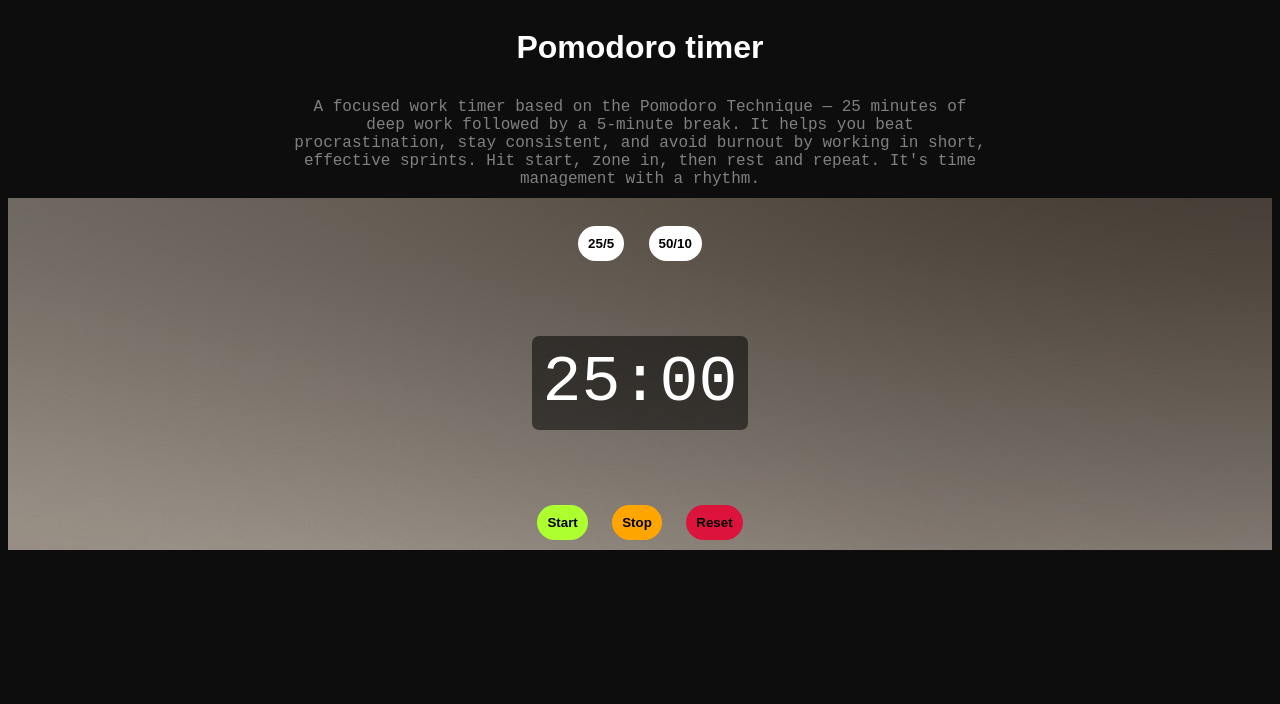
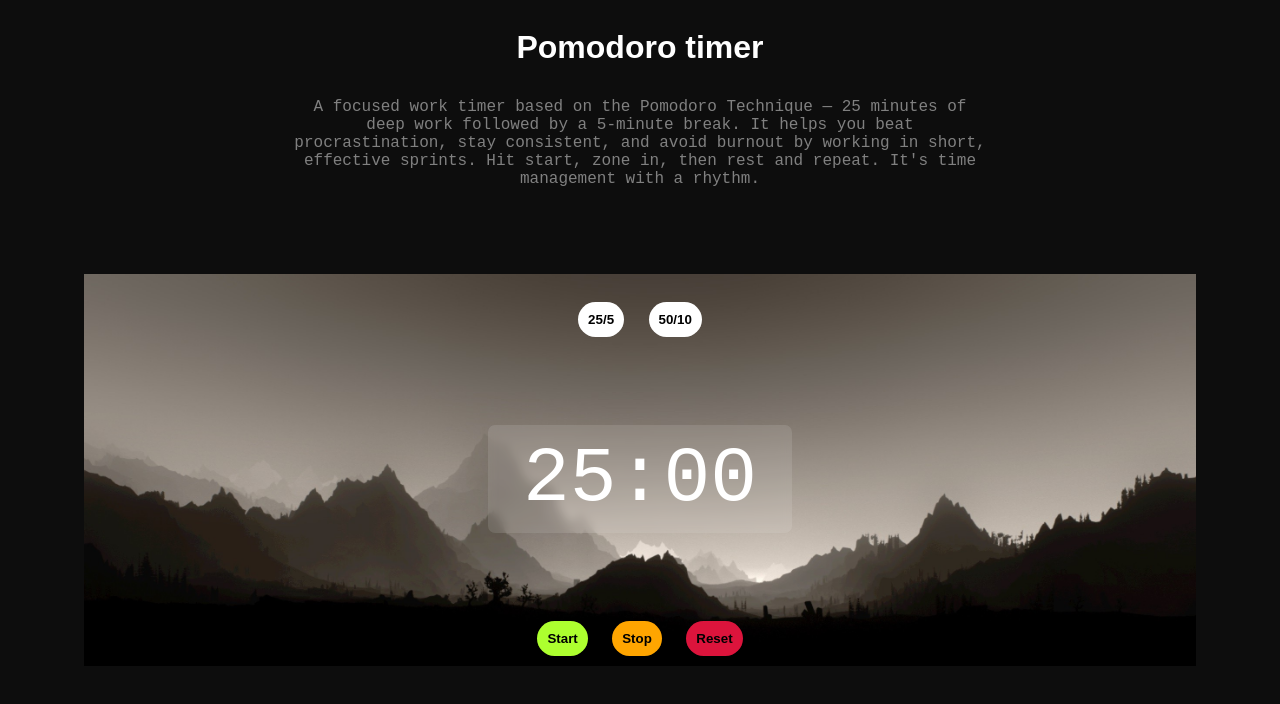
Before and after one commit to mahmud-ops/FocusForge, a plain HTML site: page pomodoro.html in a window 1280 px wide. Drawn offline with Linux system fonts and the light colour scheme.

Commit message:
Gotta redo pomodoro

```diff
--- a/CSS/style.css
+++ b/CSS/style.css
@@ -140,16 +140,21 @@ li{
 /* -------------- Pomodoro ----------------------------------- */
 #timer_container{
     background-image: url(../Images/pomodoroBG.jpeg);
+    background-repeat: no-repeat;
+    background-size: cover;
     display: flex;
+    margin: 6%;
     flex-direction: column;
     justify-content: center;
     align-items: center;
+    box-sizing: border-box;
 }
 #showTime{
-    background-color: rgba(0, 0, 0, 0.531);
-    padding: 10px;
+    background-color: rgba(255, 255, 255, 0.108);
+    padding: 10px 35px;
     border-radius: 7px;
-    font-size: 5em;
+    font-size: 6em;
+    backdrop-filter: blur(5px);
     font-family: monospace;
 }
 
```
